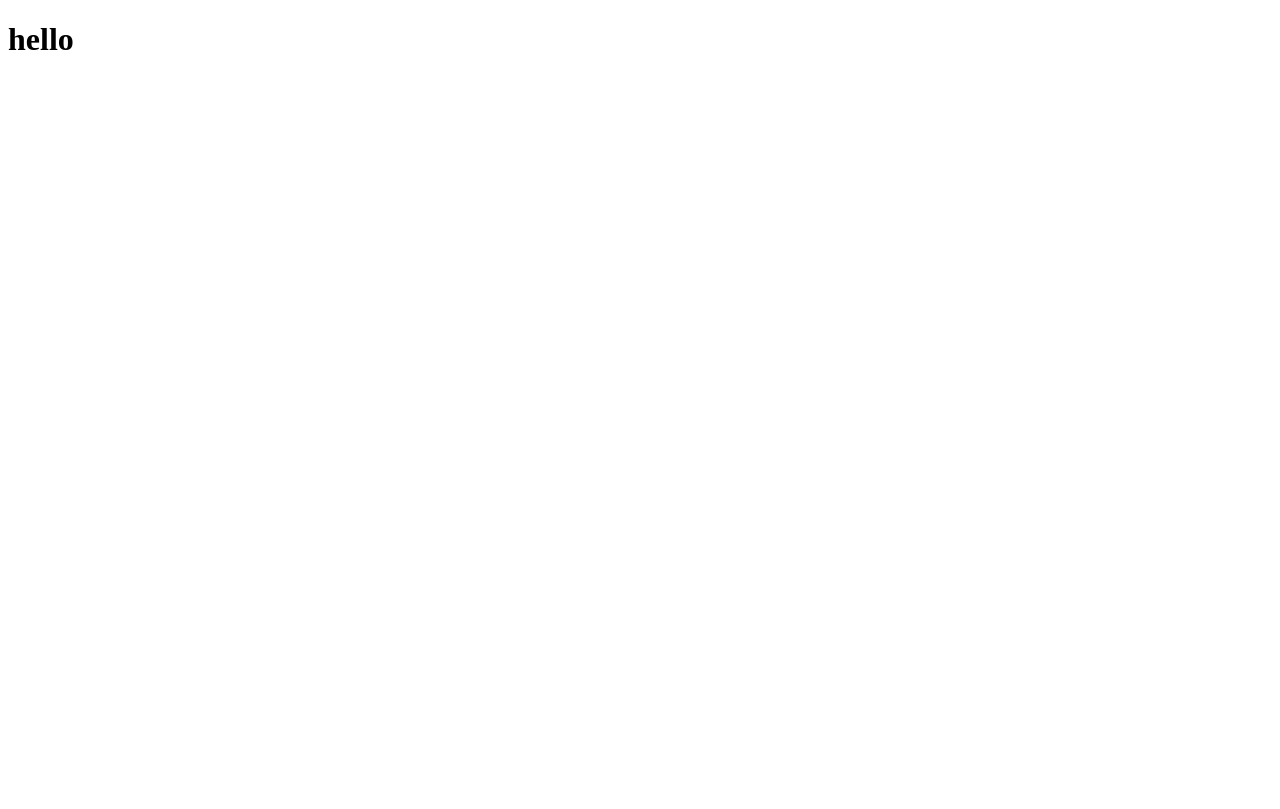
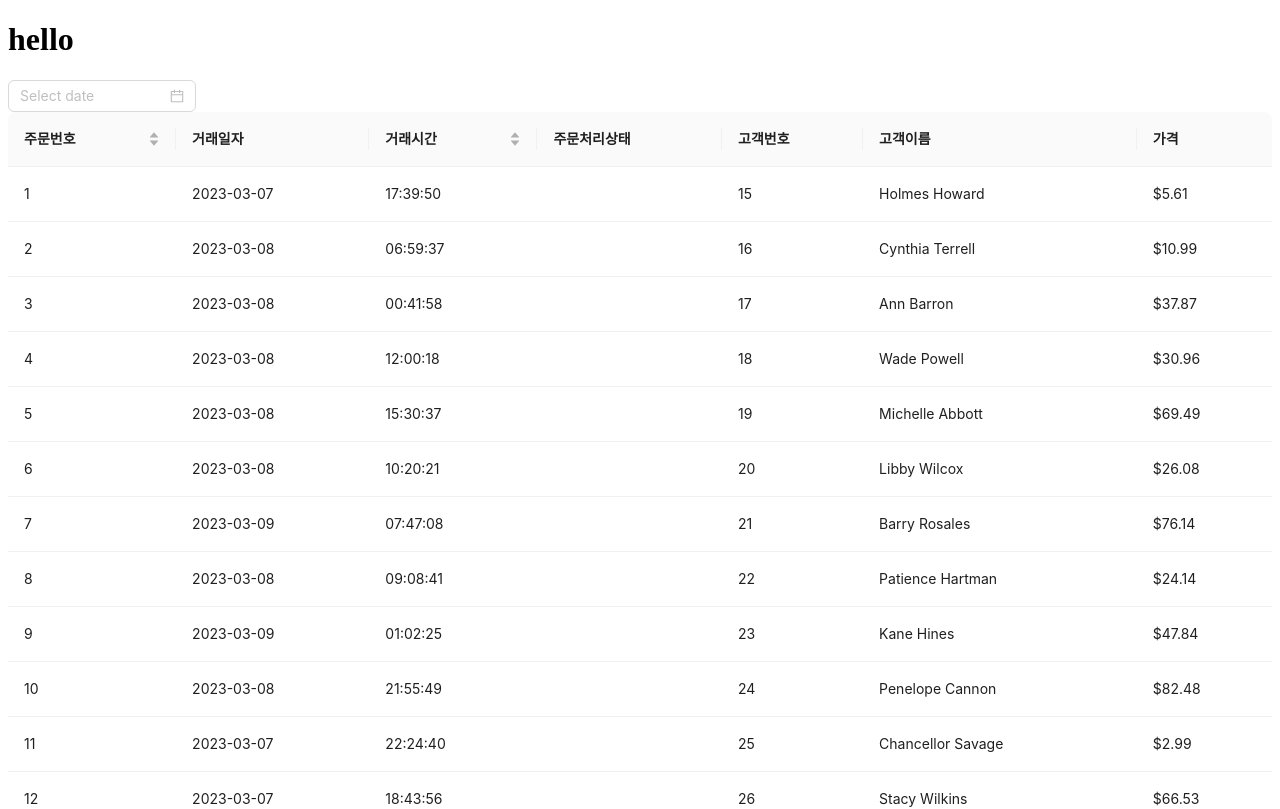
Before and after one commit to wanted-onboarding-10team/pre-onboarding-9th-4-10, a React (Create React App) app: page / in a window 1280 px wide. Shown: the top 809 px of the page. Built offline with nearby package versions, Linux system fonts and the light colour scheme.

Commit message:
[#2] feature : 데이터 표 구현, ant design 라이브러리 적용

```diff
--- a/package.json
+++ b/package.json
@@ -10,6 +10,7 @@
     "@types/node": "^16.18.16",
     "@types/react": "^18.0.28",
     "@types/react-dom": "^18.0.11",
+    "antd": "^5.3.1",
     "axios": "^1.3.4",
     "react": "^18.2.0",
     "react-dom": "^18.2.0",
--- a/src/pages/OderListPage.tsx
+++ b/src/pages/OderListPage.tsx
@@ -1,12 +1,47 @@
 import { useLoaderData } from 'react-router-dom';
-import { Data } from 'types/types';
+import { Data, TableColums } from 'types/types';
+
+import type { DatePickerProps } from 'antd';
+import { DatePicker, Space } from 'antd';
+
+import { Table } from 'antd';
+import type { ColumnsType, TableProps } from 'antd/es/table';
 
 const OrderListPage = () => {
-  const data = useLoaderData() as Data;
+  const data = useLoaderData() as Data[];
   //   console.log(data);
+
+  const columns: ColumnsType<Data> = [
+    { title: '주문번호', dataIndex: 'id', key: 'id', sorter: true },
+    { title: '거래일자', dataIndex: 'transaction_date', key: 'transaction_date' },
+    { title: '거래시간', dataIndex: 'transaction_time', key: 'transaction_time', sorter: true },
+    { title: '주문처리상태', dataIndex: 'status', key: 'status' },
+    { title: '고객번호', dataIndex: 'customer_id', key: 'customer_id' },
+    { title: '고객이름', dataIndex: 'customer_name', key: 'customer_name' },
+    { title: '가격', dataIndex: 'currency', key: 'currency' },
+  ];
+
+  const dateOnChange: DatePickerProps['onChange'] = (date, dateString) => {
+    console.log(date, dateString);
+  };
+
+  //   const tableOnChange: TableProps<DataType>['onChange'] = (pagination, filters, sorter, extra) => {
+  //     console.log('params', pagination, filters, sorter, extra);
+  //   };
+
   return (
     <>
       <h1>hello</h1>
+      <Space direction='vertical'>
+        <DatePicker onChange={dateOnChange} />
+      </Space>
+
+      <Table
+        columns={columns}
+        dataSource={data}
+        //   onChange={tableOnChange}
+        pagination={{ pageSize: 50 }}
+      />
     </>
   );
 };
--- a/src/router/loader/mainLoader.ts
+++ b/src/router/loader/mainLoader.ts
@@ -2,9 +2,17 @@ import { getDataApi } from 'util/api/data';
 
 const mainLoader = async () => {
   const { data: response } = await getDataApi();
-  console.log(response);
-  //   const data = response;
-  return response;
+
+  const data = response.map((item: any) => {
+    return {
+      ...item,
+      transaction_date: item.transaction_time.split(' ')[0],
+      transaction_time: item.transaction_time.split(' ')[1],
+    };
+  });
+  console.log(data);
+
+  return data;
 };
 
 export default mainLoader;
```
Also changed, not shown: src/types/types.ts (+11 -0 lines), 1 other file (tests, documents, lock files or other folders).
